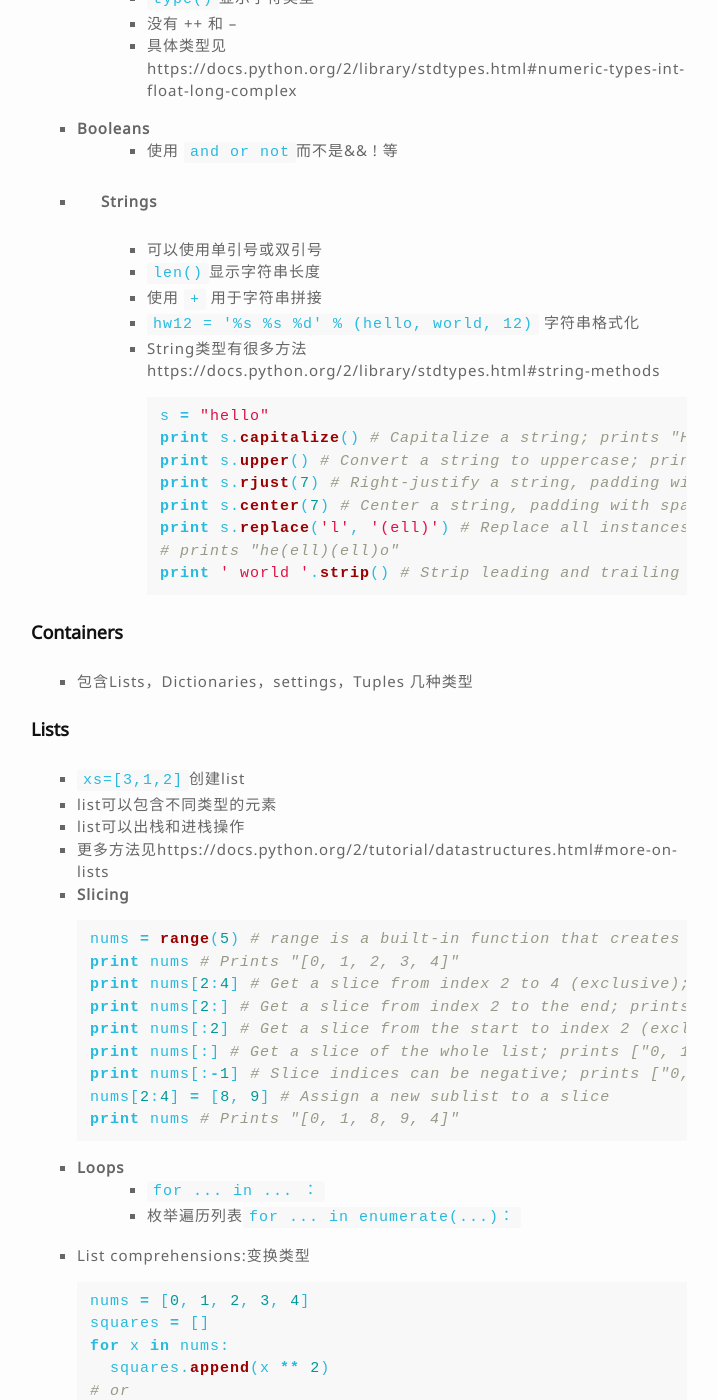
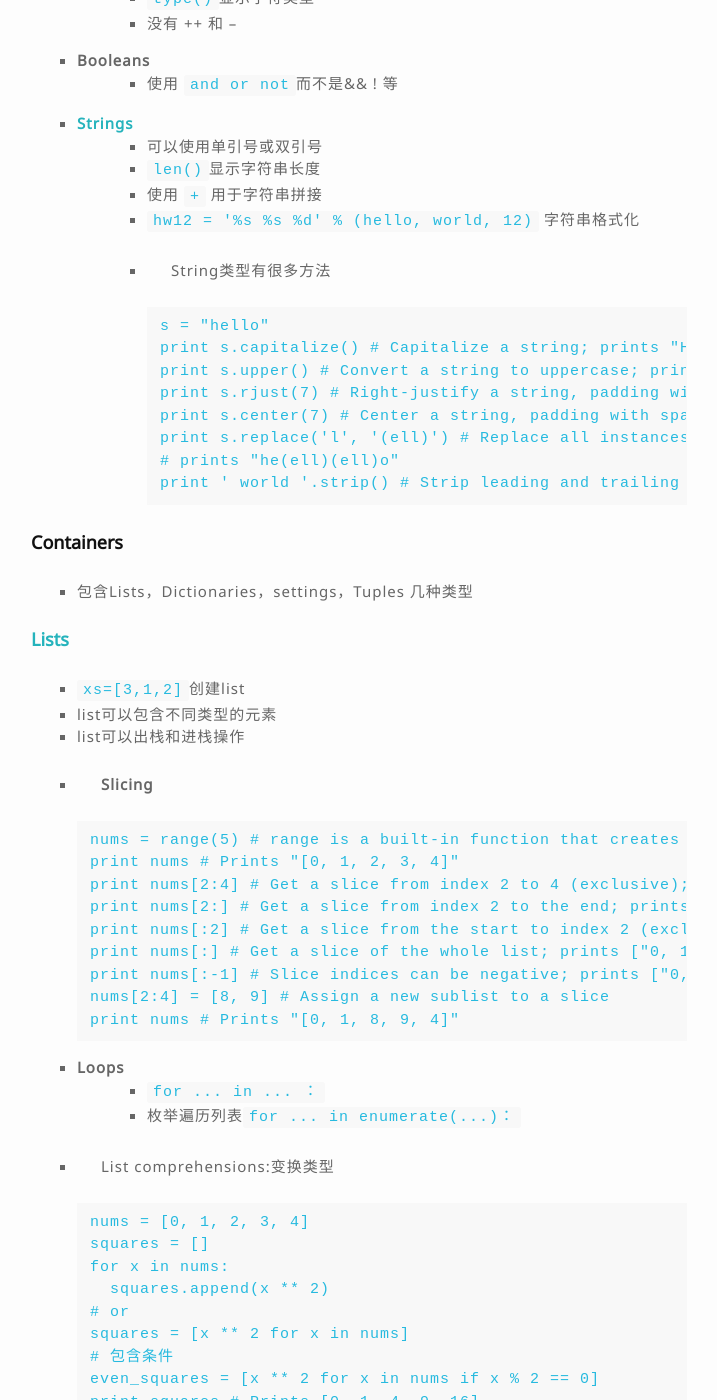
Before and after one commit to liuyanfight/liuyanfight.github.io, a Jekyll site: the page built from _posts/2016-09-05-Python-Numpy-Tutorial.md, in a window 1280 px wide and 1400 px high, scrolled down 826 px. Shown: the whole window, without its empty margins (293-1010 px from the left). Built offline with Jekyll 4.4.1, drawn with Linux system fonts in a browser that asks for light colours; nearby versions of some CDN libraries; comment, search, counter and statistics services are not loaded; some of the changed text lies outside the part shown.

Commit message:
日志更新20160906

````diff
--- a/_posts/2016-09-05-Python-Numpy-Tutorial.md
+++ b/_posts/2016-09-05-Python-Numpy-Tutorial.md
@@ -15,21 +15,20 @@ finished: true
 ## Python
 - Python is a high-level, dynamically typed multiparadigm programming language.
 
-### Basic data types
+### [Basic data types](https://docs.python.org/2/library/stdtypes.html#numeric-types-int-float-long-complex)
 - __Numbers__
   - `type()`显示字符类型
   - 没有  ++ 和 --
-  - 具体类型见 https://docs.python.org/2/library/stdtypes.html#numeric-types-int-float-long-complex
 - __Booleans__
   - 使用 `and or not`而不是&& ! 等
-- __Strings__
-
+- [__Strings__](https://docs.python.org/2/library/stdtypes.html#string-methods)
   - 可以使用单引号或双引号
   - `len()`显示字符串长度
   - 使用 `+` 用于字符串拼接
   - `hw12 = '%s %s %d' % (hello, world, 12)` 字符串格式化
-  - String类型有很多方法 https://docs.python.org/2/library/stdtypes.html#string-methods
-    ```python
+  - String类型有很多方法
+
+    ```
     s = "hello"
     print s.capitalize() # Capitalize a string; prints "Hello"
     print s.upper() # Convert a string to uppercase; prints "HELLO"
@@ -43,13 +42,13 @@ finished: true
 ### Containers
 - 包含Lists，Dictionaries，settings，Tuples 几种类型
 
-#### Lists
+#### [Lists](https://docs.python.org/2/tutorial/datastructures.html#more-on-lists)
 - `xs=[3,1,2]`创建list
 - list可以包含不同类型的元素
 - list可以出栈和进栈操作
-- 更多方法见https://docs.python.org/2/tutorial/datastructures.html#more-on-lists
 - __Slicing__
-  ```python
+
+  ```
   nums = range(5) # range is a built-in function that creates a list of int
   print nums # Prints "[0, 1, 2, 3, 4]"
   print nums[2:4] # Get a slice from index 2 to 4 (exclusive); prints "[2,3]" 不包括第4个
@@ -65,7 +64,8 @@ finished: true
   - `for ... in ... ：`
   - 枚举遍历列表`for ... in enumerate(...)：`
 - List comprehensions:变换类型
-  ```python
+
+  ```
   nums = [0, 1, 2, 3, 4]
   squares = []
   for x in nums:
@@ -77,53 +77,49 @@ finished: true
   print squares # Prints [0, 1, 4, 9, 16]
   ```
 
-#### Dictionaries
+#### [Dictionaries](https://docs.python.org/2/library/stdtypes.html#dict)
 - dictionary保存一对(key, value).
-- 更多见 https://docs.python.org/2/library/stdtypes.html#dict
 - __Loops:__
 
-  ```python
+  ```
   d = {'person': 2, 'cat': 4, 'spider': 8}
   for animal in d:
     legs = d[animal]
     print 'A %s has %d legs' % (animal, legs)
-  # Prints "A person has 2 legs", "A spider has 8 legs", "A cat has 4 legs
+  # Prints "A person has 2 legs", "A spider has 8 legs",
+  # "A cat has 4 legs
 
   # or use `iteritems`
   d = {'person': 2, 'cat': 4, 'spider': 8}
   for animal, legs in d.iteritems():
     print 'A %s has %d legs' % (animal, legs)
-  # Prints "A person has 2 legs", "A spider has 8 legs", "A cat has 4 legs
+  # Prints "A person has 2 legs", "A spider has 8 legs",
+  # "A cat has 4 legs
   ```
 
-#### Sets
+#### [Sets](https://docs.python.org/2/library/sets.html#set-objects)
 - a set is an unordered collection of distinct elements.无序的
-- 更多见https://docs.python.org/2/library/sets.html#set-objects
 
-#### Tuples
+#### [Tuples](https://docs.python.org/2/tutorial/datastructures.html#tuples-and-sequences)
 - A tuple is an (immutable不变的) ordered list of values.
-- https://docs.python.org/2/tutorial/datastructures.html#tuples-and-sequences
 
-### Functions
+### [Functions]https://docs.python.org/2/tutorial/controlflow.html#defining-functions
 - `def` 定义函数
-- https://docs.python.org/2/tutorial/controlflow.html#defining-functions
 
-### Classes
+### [Classes](https://docs.python.org/2/tutorial/classes.html)
 - `class ...():`
-- https://docs.python.org/2/tutorial/classes.html
 
 ## Numpy
 - Numpy is the core library for scientiAc computing in Python.
 - Numpy的安装时需要源文件编译，若使用**Anaconda**则可以直接使用~
 
-### Arrays
+### [Arrays](http://docs.scipy.org/doc/numpy/user/basics.creation.html#arrays-creation)
 - A numpy array is a grid of values.相同类型
 - The number of dimensions is the rank of the array;
 - the shape of an array is a tuple of integers giving the size of the array along each dimension.
 - `import numpy as `导入包
-- http://docs.scipy.org/doc/numpy/user/basics.creation.html#arrays-creation
 
-### Array indexing
+### [Array indexing](http://docs.scipy.org/doc/numpy/reference/arrays.indexing.html)
 - __Slicing__
   - `b = a[:2, 1:3]` 前两行，第2，3列。
   - 索引从0开始
@@ -131,12 +127,10 @@ finished: true
   - 矩阵处理有点像matlab
 - __Integer array indexng__ 数组索引
 - __Boolean array indexing__ 判断数组条件
-  - http://docs.scipy.org/doc/numpy/reference/arrays.indexing.html
 
-### Datatypes
+### [Datatypes](http://docs.scipy.org/doc/numpy/reference/arrays.dtypes.html)
 - Every numpy array is a grid of elements of the same type.
 - 可以强制定义类型
-- http://docs.scipy.org/doc/numpy/reference/arrays.dtypes.html
 
 ### Array math
 - 基本的数学操作是可以在array上使用的，也可以使用方法（函数）
@@ -217,11 +211,10 @@ print x + np.reshape(w, (2, 1))
 # [ 8 10 12]]
 print x * 2
 ```
-- More about Numpy http://docs.scipy.org/doc/numpy/reference/
+- [More about Numpy](http://docs.scipy.org/doc/numpy/reference/)
 
-## SciPy
+## [SciPy](http://docs.scipy.org/doc/scipy/reference/index.html)
 - SciPy builds on Numpy's function, and provides a large number of functions that operate on numpy arrays and are useful for different types of scientific and engineering applications.
-- http://docs.scipy.org/doc/scipy/reference/index.html
 
 ### Image operations
 - SciPy可以导入一个image到numpy arrays，并且可以write,resize等等。
@@ -230,9 +223,8 @@ print x * 2
 - `imresize`resize图片
 - `imsave`将图片保存到本地
 
-### MATLAB Ales
+### [MATLAB Ales](http://docs.scipy.org/doc/scipy/reference/io.html)
 - `scipy.io.loadmat`和`scipy.io.savemat`可以读写Matlab文件
-- http://docs.scipy.org/doc/scipy/reference/io.html
 
 ### Distance between points
 - `scipy.spatial.distance.pdist`计算一个给定数据集中所有点的距离
@@ -243,11 +235,10 @@ print x * 2
 ## Matplotlib
 - 画图的库，与Matlab相似
 
-### Plotting
+### [Plotting](http://matplotlib.org/api/pyplot_api.html#matplotlib.pyplot.plot)
 - `import matplotlib.pyplot as plt`
 - `plt.plot` 作图
 - `plt.show` 显示图像
-- [更多](http://matplotlib.org/api/pyplot_api.html#matplotlib.pyplot.plot)
 
 ### Subplots
 - [子图](http://matplotlib.org/api/pyplot_api.html#matplotlib.pyplot.subplot)
--- a/index.html
+++ b/index.html
@@ -15,12 +15,10 @@ layout: default
 <center>
 	<p class="index-content">
 		做一个文化人：<br>
-		<i>
 			根植于内心的修养<br>
 		  无需提醒的自觉<br>
 			以约束为前提的自由<br>
-			为别人着想的善良<br>
-		</i>
+			为别人着想的善良<br />
 	</p>
 
 
````
